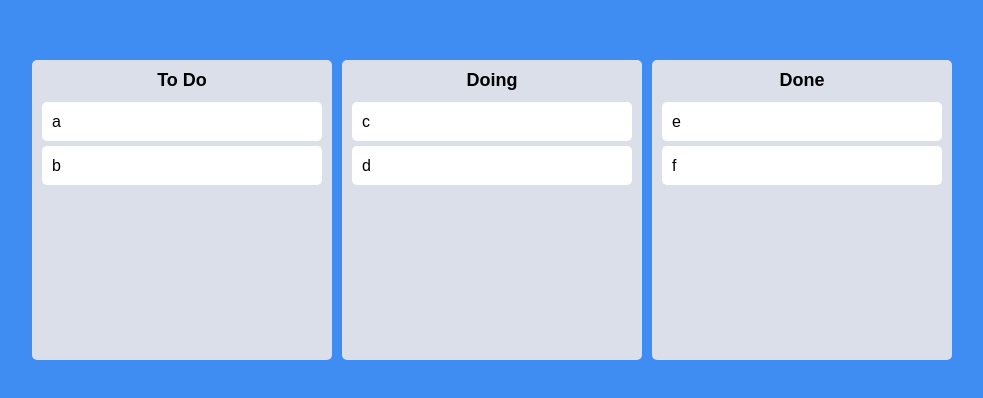
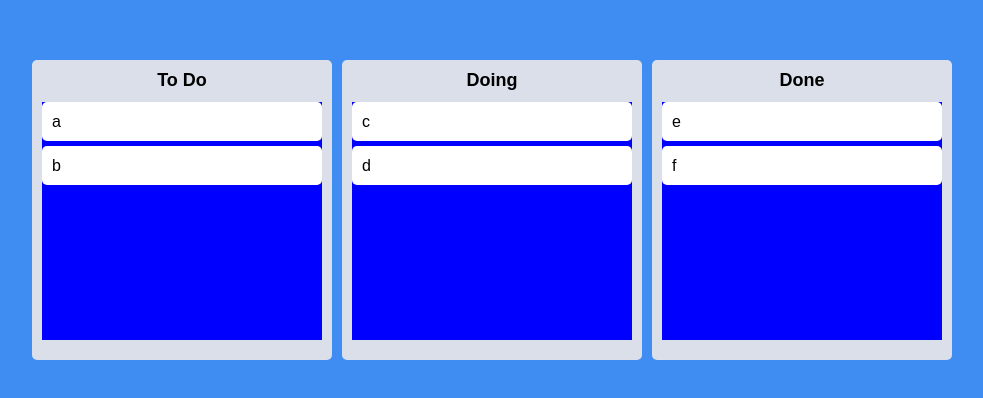
Before and after one commit to chominho14/trello, a React (Create React App) app: page / in a window 1280 px wide. Shown: the part 190-588 px from the top of the page, without its empty margins (148-1131 px from the left). Built offline with nearby package versions, Linux system fonts and the light colour scheme.

Commit message:
v0.14(Drag and Drop - Board에서 다른 Board로 옮기기 구현- 3)

```diff
--- a/src/Components/Board.tsx
+++ b/src/Components/Board.tsx
@@ -9,6 +9,8 @@
   background-color: ${(props) => props.theme.boardColor};
   border-radius: 5px;
   min-height: 300px;
+  display: flex;
+  flex-direction: column;
 `;
 
 const Title = styled.h2`
@@ -16,6 +18,18 @@
   font-weight: 600;
   margin-bottom: 10px;
   font-size: 18px;
+`;
+
+interface IAreaProps {
+  isDraggingOver: boolean;
+  isDraggingFromThis: boolean;
+}
+
+const Area = styled.div<IAreaProps>`
+  background-color: ${(props) =>
+    props.isDraggingOver ? "pink" : props.isDraggingFromThis ? "red" : "blue"};
+  flex-grow: 1;
+  transition: background-color 0.3s ease-in-out;
 `;
 
 interface IBoardProps {
@@ -28,13 +42,18 @@
     <Wrapper>
       <Title>{boardId}</Title>
       <Droppable droppableId={boardId}>
-        {(provided) => (
-          <div ref={provided.innerRef} {...provided.droppableProps}>
+        {(provided, snapshot) => (
+          <Area
+            isDraggingOver={snapshot.isDraggingOver}
+            isDraggingFromThis={Boolean(snapshot.draggingFromThisWith)}
+            ref={provided.innerRef}
+            {...provided.droppableProps}
+          >
             {toDos.map((toDo, index) => (
               <DraggabbleCard key={toDo} index={index} toDo={toDo} />
             ))}
             {provided.placeholder}
-          </div>
+          </Area>
         )}
       </Droppable>
     </Wrapper>
```
